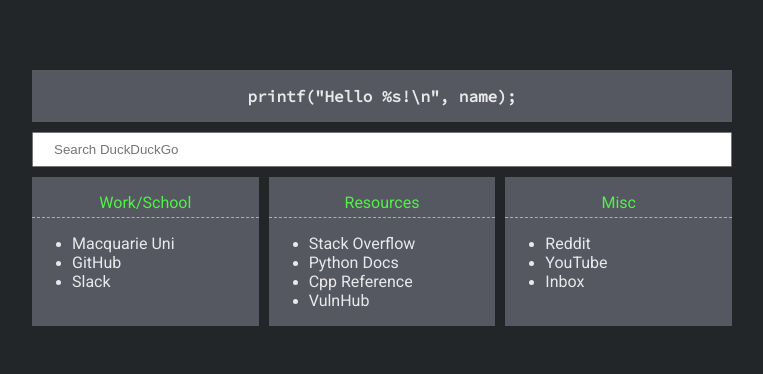
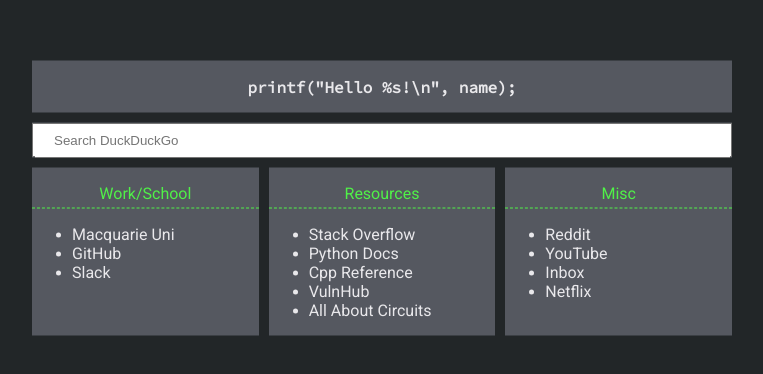
Before and after one commit to Kasuporo/dotFiles, a plain HTML site: page home_page/home.html in a window 1280 px wide. Shown: the part 202-576 px from the top of the page, without its empty margins (258-1021 px from the left). Drawn offline with Linux system fonts and the light colour scheme.

Commit message:
Add more links

```diff
--- a/home_page/home.html
+++ b/home_page/home.html
@@ -40,6 +40,7 @@
                     <li><a href="https://docs.python.org/3/">Python Docs</a></li>
                     <li><a href="http://en.cppreference.com/w/">Cpp Reference</a></li>
                     <li><a href="https://www.vulnhub.com/">VulnHub</a></li>
+                    <li><a href="https://allaboutcircuits.com/">All About Circuits</a></li>
                 </ul>
             </div>
 
@@ -49,6 +50,7 @@
                     <li><a href="https://reddit.com">Reddit</a></li>
                     <li><a href="https://youtube.com">YouTube</a></li>
                     <li><a href="https://inbox.google.com">Inbox</a></li>
+                    <li><a href="https://www.netflix.com/">Netflix</a></li>
                 </ul>
             </div>
 
```
